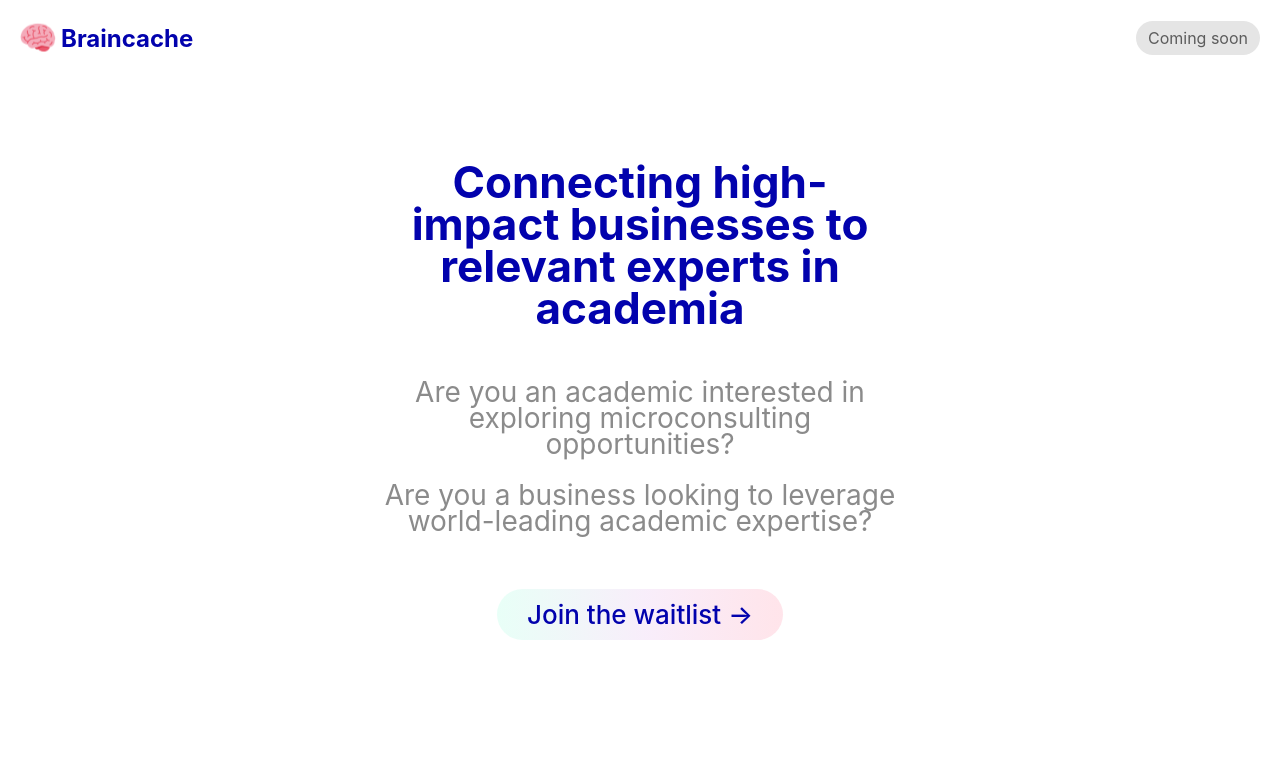
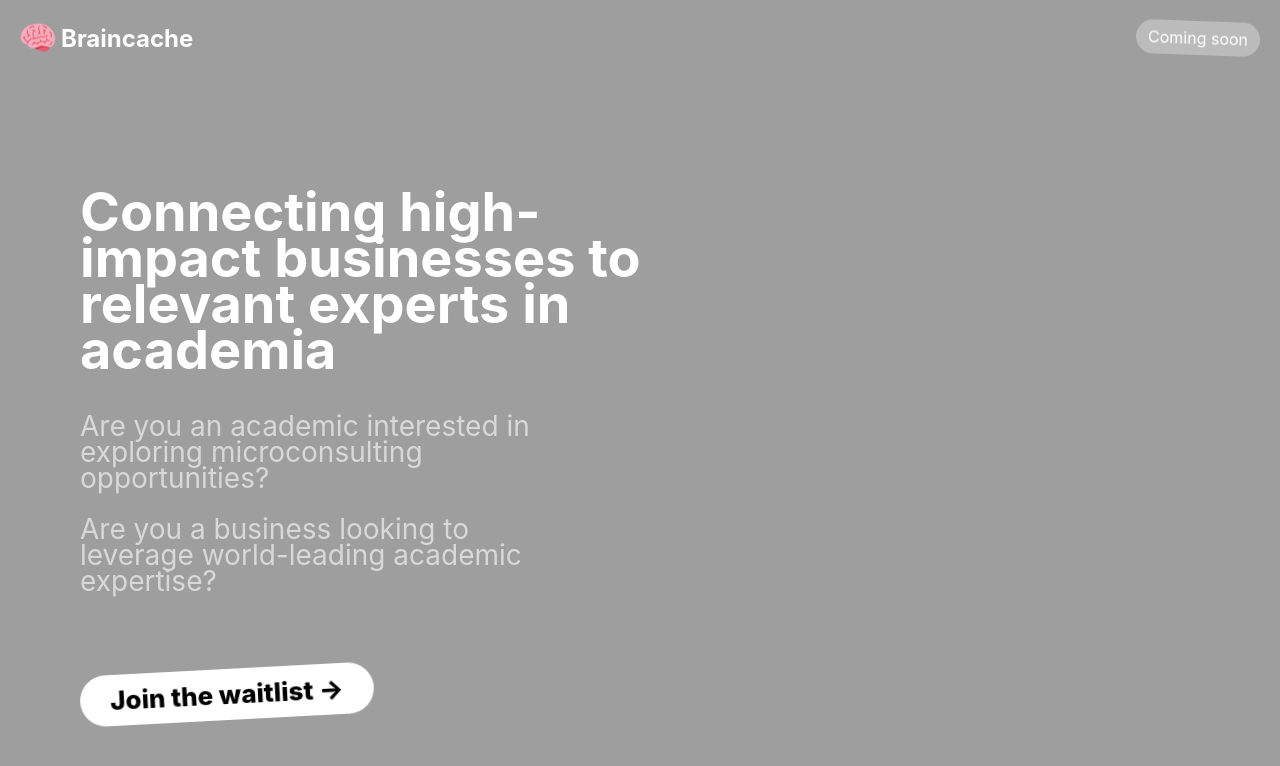
Before and after one commit to agora-inc/braincache, a React (Create React App) app in the folder ui/: page / in a window 1280 px wide. Shown: the top 766 px of the page. Built offline with nearby package versions, Linux system fonts and the light colour scheme.

Commit message:
updates design

```diff
--- a/ui/src/App.css
+++ b/ui/src/App.css
@@ -2,9 +2,13 @@
   display: flex;
   min-height: 100vh;
   flex-direction: column;
-  align-items: center;
-  justify-content: center;
-  text-align: center;
+  align-items: flex-start;
+  justify-content: flex-end;
+  text-align: left;
+  background-image: url("http://localhost:8005/images/background.png");
+  background-size: 2235px 1177px;
+  background-position: top center;
+  background-repeat: no-repeat;
 }
 
 a {
@@ -40,8 +44,8 @@ a {
 }
 
 .header-name {
-  /* color: #007458; */
-  color: rgb(2, 2, 173);
+  /* color: rgb(2, 2, 173); */
+  color: white;
   font-size: 24px;
   margin-left: 5px;
   font-weight: bold;
@@ -54,8 +58,8 @@ a {
 
 .coming-soon {
   margin: 20px;
-  color: #5c5c5c;
-  background-color: #e5e5e5;
+  color: white;
+  background-color: rgba(255, 255, 255, 0.3);
   padding: 7px 12px;
   border-radius: 20px;
 }
@@ -68,65 +72,64 @@ a {
 .main-content {
   display: flex;
   flex-direction: column;
-  align-items: center;
-  width: 40%;
+  width: 45%;
   min-width: 500px;
-  /* margin-bottom: 50px; */
+  margin: 80px;
 }
 
 .main-content.mobile {
-  width: 85%;
+  width: 75%;
   min-width: 100px;
+  margin: 30px;
 }
 
 .main-text {
-  color: rgb(2, 2, 173);
+  /* color: rgb(2, 2, 173); */
+  color: white;
   margin: 0;
-  margin-bottom: 50px;
-  font-size: 44px;
-  line-height: 42px;
+  margin-bottom: 40px;
+  font-size: 54px;
+  line-height: 46px;
 }
 
 .main-text.mobile {
   margin-bottom: 30px;
-  font-size: 28px;
-  line-height: 26px;
+  font-size: 36px;
+  line-height: 32px;
 }
 
 .secondary-text {
-  color: #8b8b8b;
+  width: 80%;
+  color: white;
   font-weight: normal;
   margin: 0;
   margin-bottom: 25px;
+  margin-top: 0;
   font-size: 28px;
   line-height: 26px;
 }
 
 .secondary-text.mobile {
+  width: 100%;
   margin-bottom: 20px;
-  font-size: 18px;
-  line-height: 16px;
+  font-size: 22px;
+  line-height: 19px;
 }
 
 .main-button {
-  /* background-color: #b4f3dd; */
-  background: linear-gradient(
-    91.01deg,
-    #7cffd12c 0.41%,
-    rgba(211, 137, 224, 0.15) 52.58%,
-    rgba(255, 78, 119, 0.15) 97.51%
-  );
-  /* color: #007458; */
-  color: rgb(2, 2, 173);
+  width: fit-content;
+  /* background-color: rgb(2, 2, 173); */
+  background: white;
+  color: black;
   font-size: 26px;
   padding: 10px 30px;
   border-radius: 40px;
-  font-weight: 550;
-  margin-top: 30px;
+  font-weight: 800;
+  margin-top: 50px;
 }
 
 .main-button.mobile {
   font-size: 20px;
   padding: 8px 26px;
-  margin-top: 20px;
+  margin-top: 60px;
 }
--- a/ui/src/App.tsx
+++ b/ui/src/App.tsx
@@ -32,6 +32,7 @@ const App = () => {
         <motion.a
           className={classname("coming-soon")}
           href="https://airtable.com/shrhGt0giRGAY3yxA"
+          animate={{ rotate: "2deg" }}
           whileHover={{ scale: 1.06 }}
           whileTap={{ scale: 0.95 }}
         >
@@ -44,18 +45,18 @@ const App = () => {
           initial={{ opacity: 0 }}
           animate={{ opacity: 1 }}
           transition={{ duration: 0.5 }}
-          style={{
-            marginBottom: onMobile ? 30 : 50,
-            fontSize: onMobile ? 28 : 44,
-            lineHeight: onMobile ? "26px" : "42px",
-          }}
+          // style={{
+          //   marginBottom: onMobile ? 30 : 50,
+          //   fontSize: onMobile ? 28 : 54,
+          //   lineHeight: onMobile ? "26px" : "50px",
+          // }}
         >
           Connecting high-impact businesses to relevant experts in academia
         </motion.h1>
         <motion.h3
           className={classname("secondary-text")}
           initial={{ opacity: 0 }}
-          animate={{ opacity: 1 }}
+          animate={{ opacity: 0.6 }}
           transition={{ duration: 1 }}
         >
           Are you an academic interested in exploring microconsulting
@@ -64,7 +65,7 @@ const App = () => {
         <motion.h3
           className={classname("secondary-text")}
           initial={{ opacity: 0 }}
-          animate={{ opacity: 1 }}
+          animate={{ opacity: 0.6 }}
           transition={{ duration: 1.5 }}
         >
           Are you a business looking to leverage world-leading academic
@@ -73,9 +74,10 @@ const App = () => {
         <motion.a
           className={classname("main-button")}
           href="https://airtable.com/shrhGt0giRGAY3yxA"
-          initial={{ opacity: 0 }}
+          initial={{ opacity: 0, rotate: "-1deg" }}
           animate={{
             opacity: 1,
+            rotate: "-3deg",
             transition: { duration: 2 },
           }}
           whileHover={{
```
Also changed, not shown: 2 other files (tests, documents, lock files or other folders).
